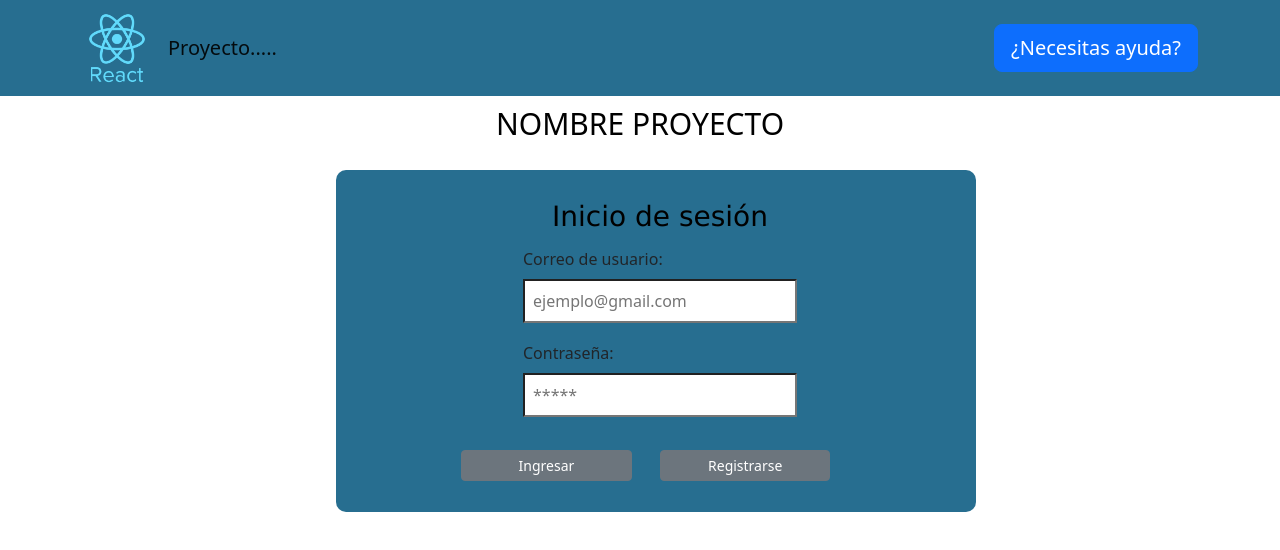
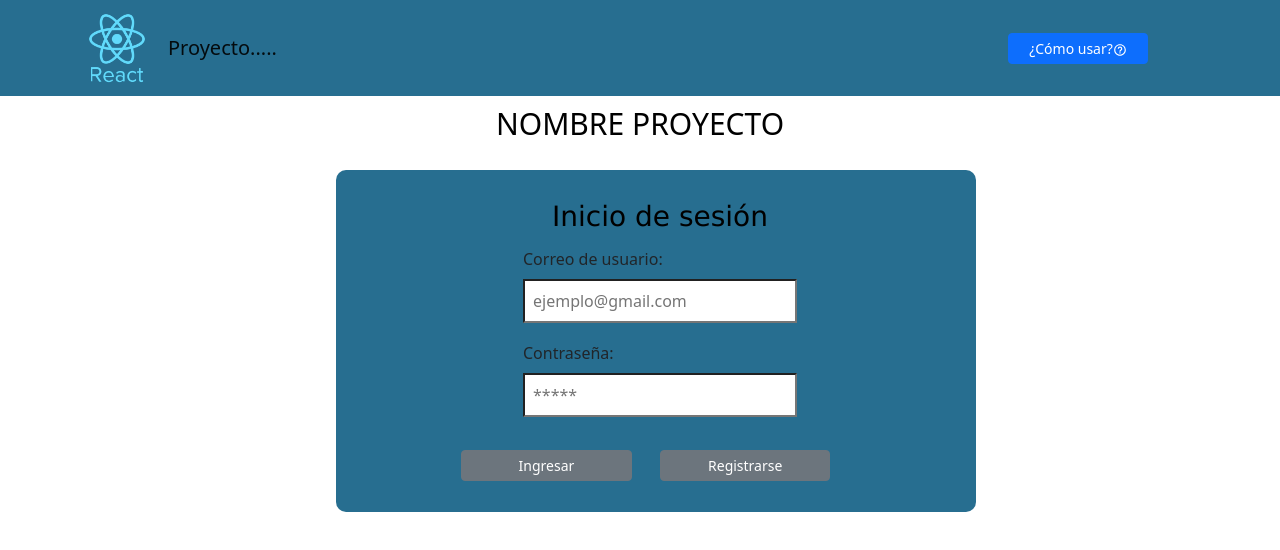
Before and after one commit to dyllansalgado/ProyectoTesis, a React (Create React App) app in the folder frontend/: page / in a window 1280 px wide. Shown: the top 550 px of the page. Built offline with nearby package versions, Linux system fonts and the light colour scheme.

Commit message:
Un pequeño cambio en el navbar

```diff
--- a/frontend/public/index.html
+++ b/frontend/public/index.html
@@ -2,6 +2,8 @@
 <html lang="en">
   <head>
     <meta charset="utf-8" />
+    <!-- Aca va la imagen del logo de proyecto
+    -->
     <link rel="icon" href="%PUBLIC_URL%/favicon.ico" />
     <meta name="viewport" content="width=device-width, initial-scale=1" />
     <meta name="theme-color" content="#000000" />
@@ -24,7 +26,7 @@
       work correctly both with client-side routing and a non-root public URL.
       Learn how to configure a non-root public URL by running `npm run build`.
     -->
-    <title>React App</title>
+    <title>Nombre Proyecto</title>
   </head>
   <body>
     <noscript>You need to enable JavaScript to run this app.</noscript>
--- a/frontend/src/components/Login/NavbarInicio.js
+++ b/frontend/src/components/Login/NavbarInicio.js
@@ -2,6 +2,7 @@ import React from "react";
 import image from "../../assets/Logo.png";
 import { Navbar,Nav,Container} from "react-bootstrap";
 import Button from 'react-bootstrap/Button';
+import {BiHelpCircle} from "react-icons/bi";
 import "./Login.css";
 
 
@@ -17,8 +18,9 @@ const NavbarInicio = () => {
                     <Navbar.Toggle aria-controls="basic-navbar-nav" />
                     <Nav className="mr-auto">
                         <Navbar.Collapse id="basic-navbar-nav">
-                        <Button href="/" size="lg">
-                            ¿Necesitas ayuda?
+                        <Button className="botonAyudaLogeado"  href="/ayuda" size="sm">
+                            ¿Cómo usar?
+                            <BiHelpCircle/> <span></span>
                         </Button>
                         </Navbar.Collapse>
                     </Nav>
```
